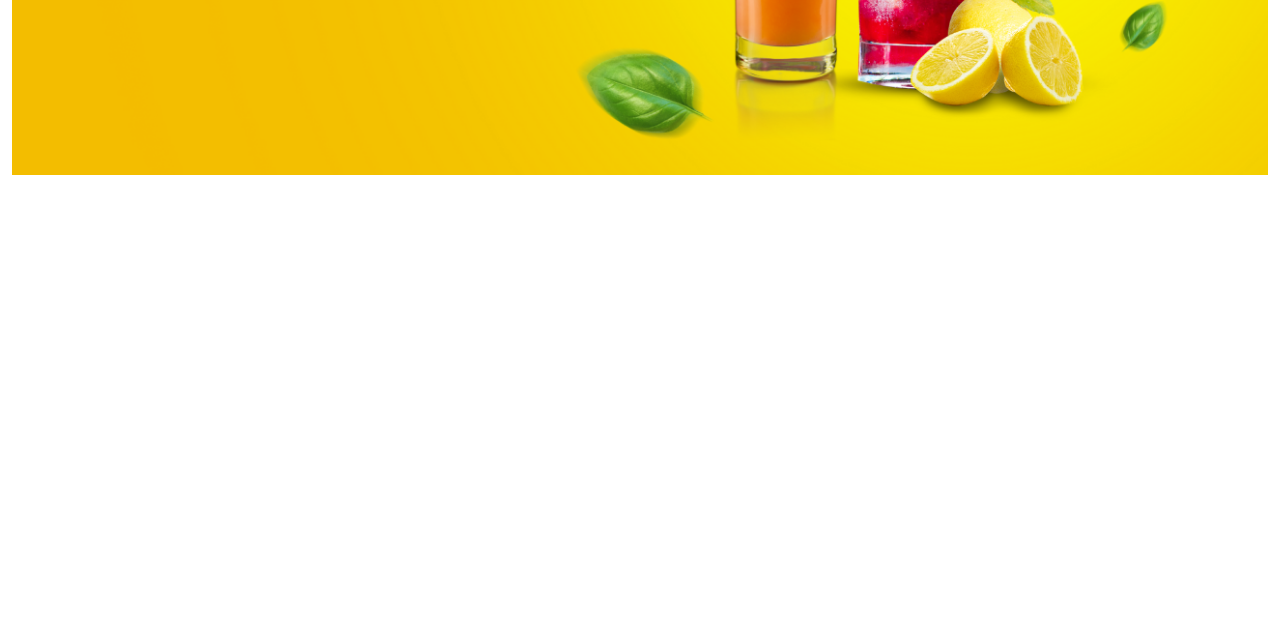
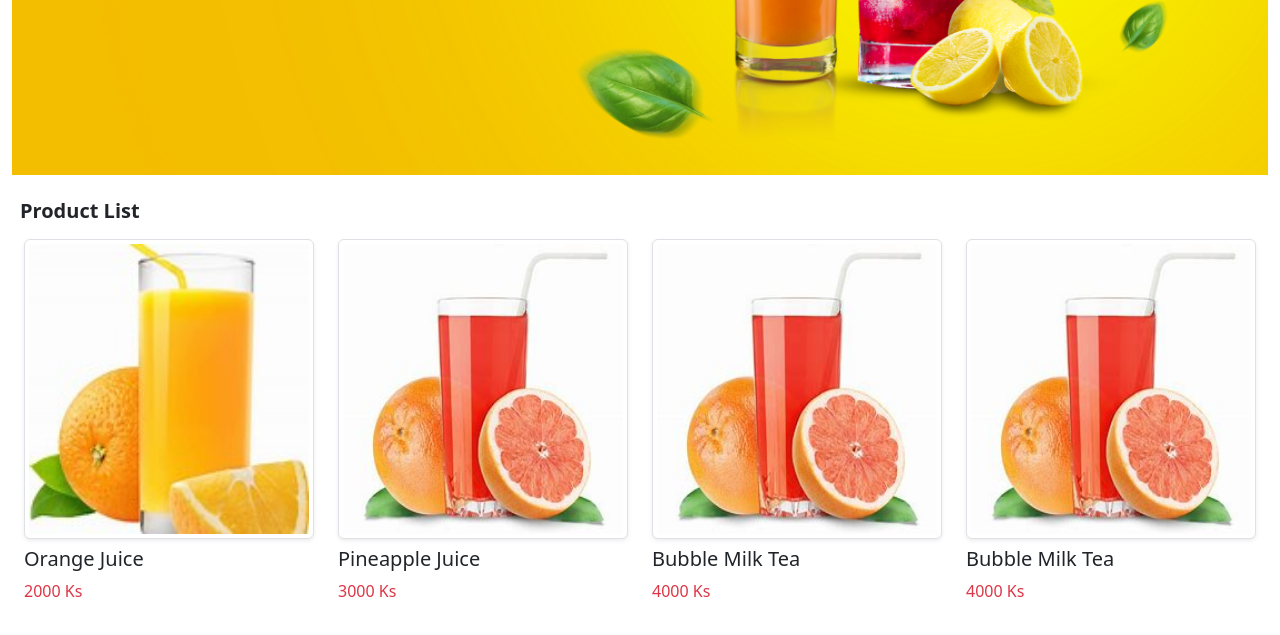
Before and after one commit to ChitThawMaung/dm, a plain HTML site: page index.html in a window 1280 px wide. Shown: the part 477-1112 px from the top of the page. Before the commit the page ends 800 px from the top, so only its background shows below. Drawn offline with nearby package versions, Linux system fonts and the light colour scheme.

Commit message:
add price list

```diff
--- a/index.html
+++ b/index.html
@@ -82,6 +82,57 @@
       </div>
       <!-- Main Cover End -->
 
+      <!-- Item List Start  -->
+      <div class="container-fluid mt-3">
+         <div class="row">
+            <h5 class="py-2 ms-2"><b>Product List</b></h5>
+
+            <div class="row m-auto">
+              <div class="col-lg-3 col-md-6 col-sm-6 mb-3">
+                <div class="items">
+                    <img src="juice1.jpg" class="w-100 img-thumbnail shadow-sm" style="height:300px">
+                    <h3 class="fs-5 my-2">Orange Juice</h3>
+                    <p class="">
+                        <a href="#" class="text-danger text-decoration-none">2000 Ks</a>
+                    </p>
+                </div>
+            </div>
+
+            <div class="col-lg-3 col-md-6 col-sm-6 mb-3">
+              <div class="items">
+                  <img src="juice2.jpg" class="w-100 img-thumbnail shadow-sm" style="height:300px">
+                  <h3 class="fs-5 my-2">Pineapple Juice</h3>
+                  <p class="">
+                      <a href="#" class="text-danger text-decoration-none">3000 Ks</a>
+                  </p>
+              </div>
+            </div>
+
+            <div class="col-lg-3 col-md-6 col-sm-6 mb-3">
+              <div class="items">
+                  <img src="juice2.jpg" class="w-100 img-thumbnail shadow-sm" style="height:300px">
+                  <h3 class="fs-5 my-2">Bubble Milk Tea</h3>
+                  <p class="">
+                      <a href="#" class="text-danger text-decoration-none">4000 Ks</a>
+                  </p>
+              </div>
+            </div>
+
+            <div class="col-lg-3 col-md-6 col-sm-6 mb-3">
+              <div class="items">
+                  <img src="juice2.jpg" class="w-100 img-thumbnail shadow-sm" style="height:300px">
+                  <h3 class="fs-5 my-2">Bubble Milk Tea</h3>
+                  <p class="">
+                      <a href="#" class="text-danger text-decoration-none">4000 Ks</a>
+                  </p>
+              </div>
+            </div>
+
+            </div>
+         </div>
+      </div>
+
+
 </body>
 <!-- Bootstrap JS -->
 <script src="https://cdn.jsdelivr.net/npm/bootstrap@5.3.0/dist/js/bootstrap.bundle.min.js" integrity="sha384-geWF76RCwLtnZ8qwWowPQNguL3RmwHVBC9FhGdlKrxdiJJigb/j/68SIy3Te4Bkz" crossorigin="anonymous"></script>
```
Also changed, not shown: juice1.jpg (added), juice2.jpg (added).
